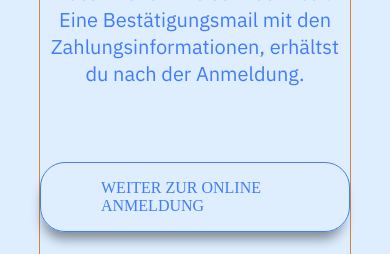
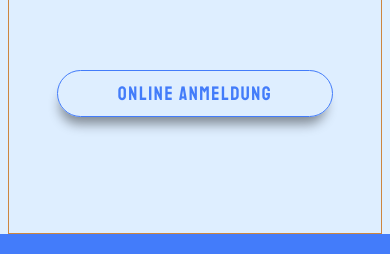
Before and after one commit to TobiasHungerbuehler/suicmc2025, an Angular app: page / in a window 390 px wide. Shown: the part 1314-1568 px from the top of the page. Built offline with nearby package versions, Linux system fonts and the light colour scheme.

Commit message:
anmeldung responsive

```diff
--- a/src/app/header/header.component.scss
+++ b/src/app/header/header.component.scss
@@ -7,15 +7,13 @@
     left: 0;
     right: 0;
     height: 60px;
-
     display: flex;
     justify-content: space-between;
     align-items: center;
-
-
     font-family: "IBM Plex Sans", sans-serif;
     font-size: 14px;
-    //font-weight: 100;
+    @include boxshadow;
+
 
 
 
--- a/src/app/shared/anmeldung/anmeldung.component.scss
+++ b/src/app/shared/anmeldung/anmeldung.component.scss
@@ -17,17 +17,33 @@ section{
 
         .button{
             border: 1px solid;
-            padding: 0 60px;
-            border-radius: 25px;
-            -webkit-box-shadow: -2px 12px 12px -5px rgba(0,0,0,0.42);
-            box-shadow: -2px 12px 12px -5px rgba(0,0,0,0.42);
+            padding: 10px 60px;
+            border-radius: 50px;
             @include boxshadow;
+            font-family: $title-font;
+            text-transform: uppercase;
+            font-size: clamp(14px, 5vw, 24px);
+            letter-spacing: 1.5px;
             cursor: pointer;
+            transition: all 125ms ease-in-out;
+
 
             &:hover{
-                background-color: rgba(255, 255, 255, 0.264);
+                background-color: rgba(255, 255, 255, 0.401);
                 padding: 2px 62px;
+                transition: all 125ms ease-in-out;
             }
+
+            @media (max-width: 700px){
+                padding: 15 40px;
+
+
+              }
+
+            >p{
+                margin: 0;
+            }
+
 
         }
     }
--- a/src/app/shared/anmeldung/anmeldung.component.ts
+++ b/src/app/shared/anmeldung/anmeldung.component.ts
@@ -30,8 +30,8 @@ export class AnmeldungComponent implements OnInit {
           "en": "Online registration for SUICMC 25 is open from October 1, 2024 to August 31, 2025. After that, you can register on-site. The registration fee is 20.- CHF. The registration fee for WTNB is voluntary. If you'd like to contribute more, we greatly appreciate any additional support. You will receive a confirmation email with payment details after registration."
         },
         "button": {
-          "de": "WEITER ZUR ONLINE ANMELDUNG",
-          "en": "PROCEED TO ONLINE REGISTRATION"
+          "de": "ONLINE ANMELDUNG",
+          "en": "ONLINE REGISTRATION"
         }
       },
       "sbpc": {
@@ -44,8 +44,8 @@ export class AnmeldungComponent implements OnInit {
           "en": "Registration for SBPC 2025 opens in December 2024."
         },
         "button": {
-          "de": "WEITER ZUR ONLINE ANMELDUNG",
-          "en": "PROCEED TO ONLINE REGISTRATION"
+          "de": "ONLINE ANMELDUNG",
+          "en": "ONLINE REGISTRATION"
         }
       },
       "pre ecmc": {
@@ -58,8 +58,8 @@ export class AnmeldungComponent implements OnInit {
           "en": "Register now for the PRE-ECMC. A four-day group ride will take place from St. Gallen via Munich to Salzburg. Right after the SUICMC 2025."
         },
         "button": {
-          "de": "WEITER ZUR ONLINE ANMELDUNG",
-          "en": "PROCEED TO ONLINE REGISTRATION"
+          "de": "ONLINE ANMELDUNG",
+          "en": "ONLINE REGISTRATION"
         }
       }
     }
--- a/src/styles.scss
+++ b/src/styles.scss
@@ -75,6 +75,12 @@ h2{
   align-items: center;
   flex-direction: column;
   padding-bottom: 90px;
+
+  @media (max-width: 1000px){
+    margin-top: 40px;
+    width: 96%;
+
+  }
 }
 
 .text-box{
```
